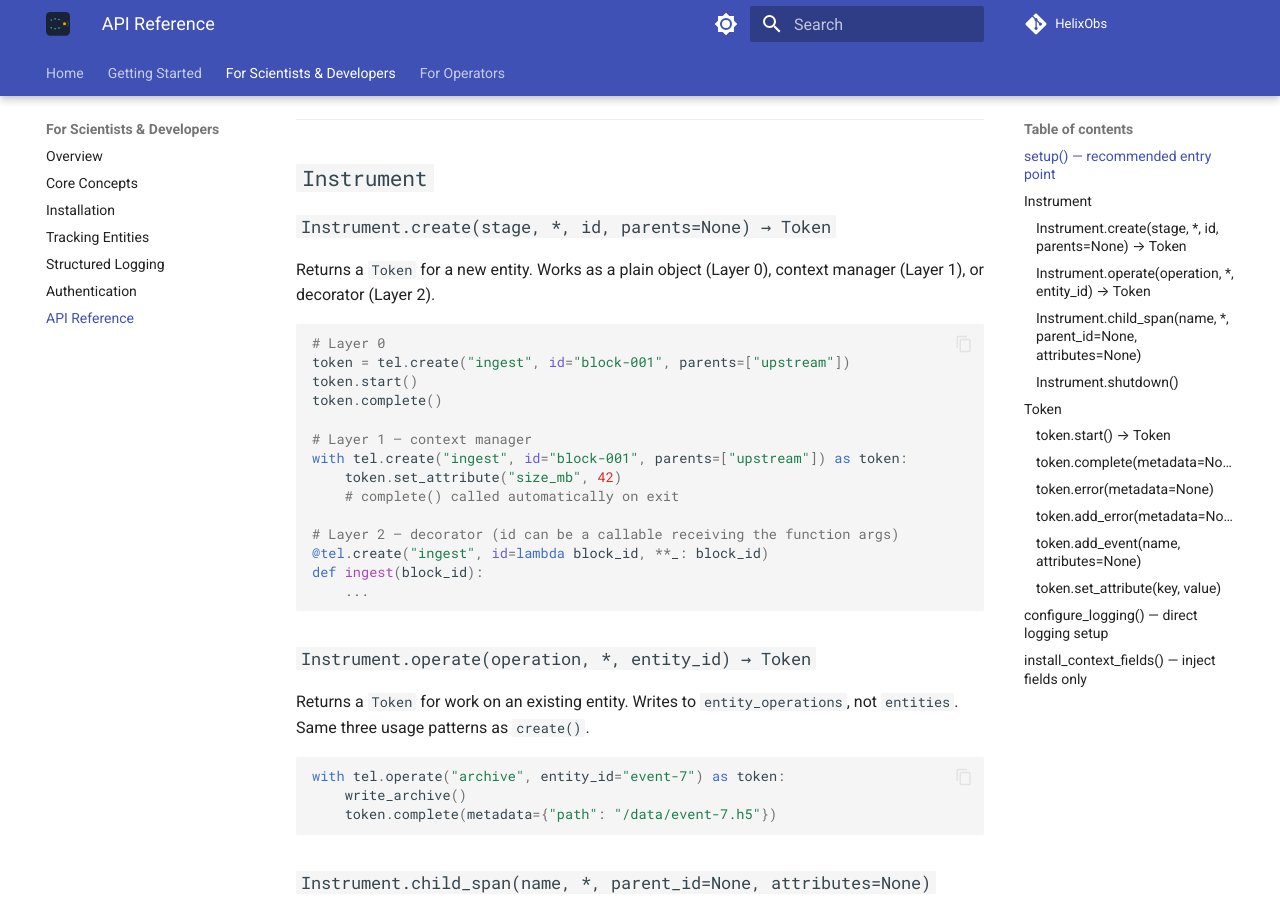
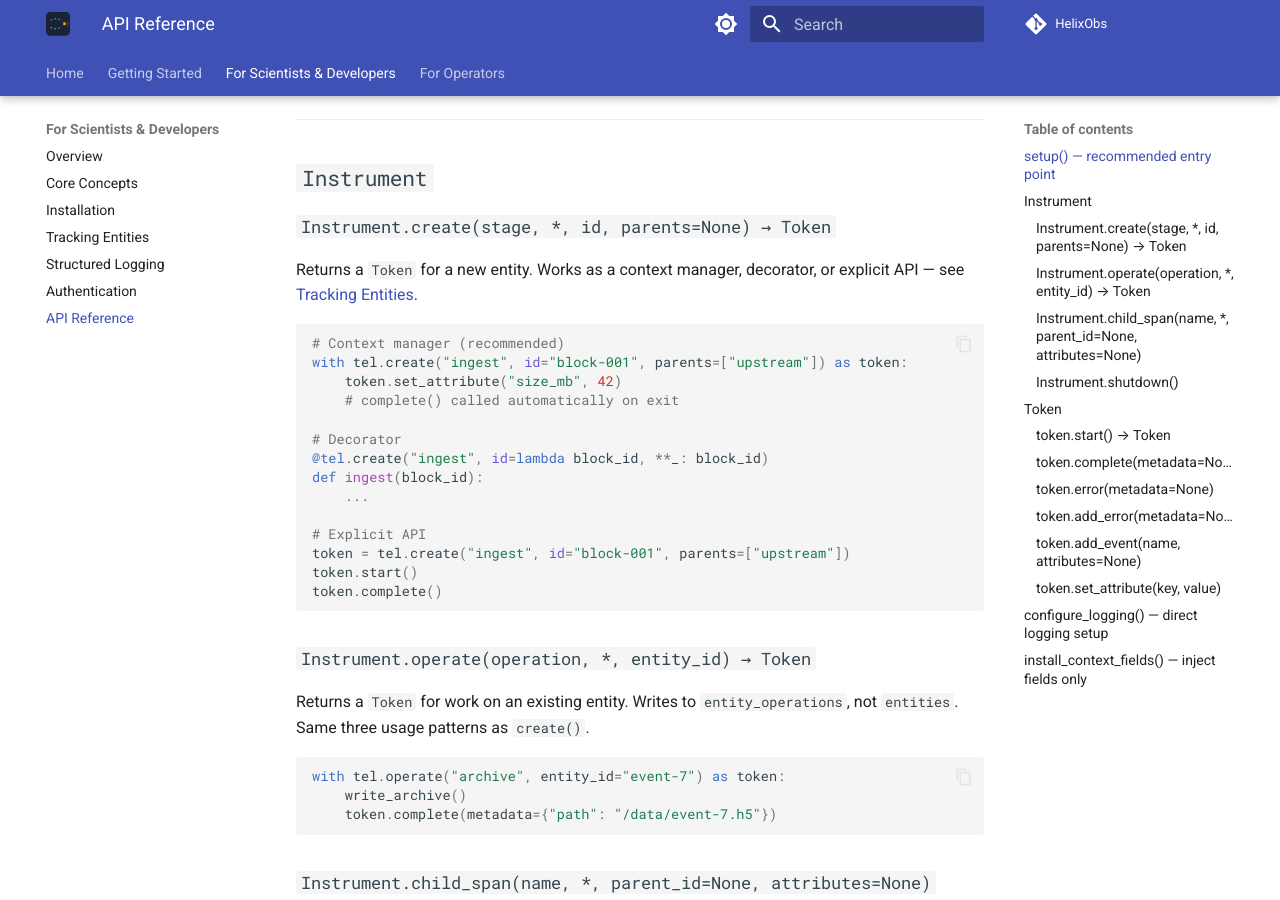
Before and after one commit to HelixObs/helixobs.github.io, an MkDocs documentation site: the page built from docs/client/api-reference.md, in a window 1280 px wide and 900 px high, scrolled down 1296 px. Built offline with MkDocs 1.6.1 and Material for MkDocs 9.7.7, drawn with Linux system fonts in a browser that asks for light colours.

Commit message:
docs: replace Layer 0/1/2 with descriptive names, promote context manager
- Rename "Layer 0/1/2" to "Explicit API", "Context manager", "Decorator"
  throughout tracking.md, concepts.md, and api-reference.md
- Reorder tracking.md: context manager first (recommended), decorator
  second, explicit API last with a note on when to use it
- Add *(recommended)* callout to context manager section

Co-Authored-By: Claude Sonnet 4.6 <noreply@anthropic.com>

````diff
--- a/docs/client/api-reference.md
+++ b/docs/client/api-reference.md
@@ -41,23 +41,23 @@ Configures logging and returns a ready-to-use `Instrument` stamped with the same
 
 ### `Instrument.create(stage, *, id, parents=None) → Token`
 
-Returns a `Token` for a new entity. Works as a plain object (Layer 0), context manager (Layer 1), or decorator (Layer 2).
+Returns a `Token` for a new entity. Works as a context manager, decorator, or explicit API — see [Tracking Entities](tracking.md).
 
 ```python
-# Layer 0
-token = tel.create("ingest", id="block-001", parents=["upstream"])
-token.start()
-token.complete()
-
-# Layer 1 — context manager
+# Context manager (recommended)
 with tel.create("ingest", id="block-001", parents=["upstream"]) as token:
     token.set_attribute("size_mb", 42)
     # complete() called automatically on exit
 
-# Layer 2 — decorator (id can be a callable receiving the function args)
+# Decorator
 @tel.create("ingest", id=lambda block_id, **_: block_id)
 def ingest(block_id):
     ...
+
+# Explicit API
+token = tel.create("ingest", id="block-001", parents=["upstream"])
+token.start()
+token.complete()
 ```
 
 ### `Instrument.operate(operation, *, entity_id) → Token`
````
Also changed, not shown: docs/client/concepts.md (+1 -1 lines), docs/client/tracking.md (+32 -32 lines).
